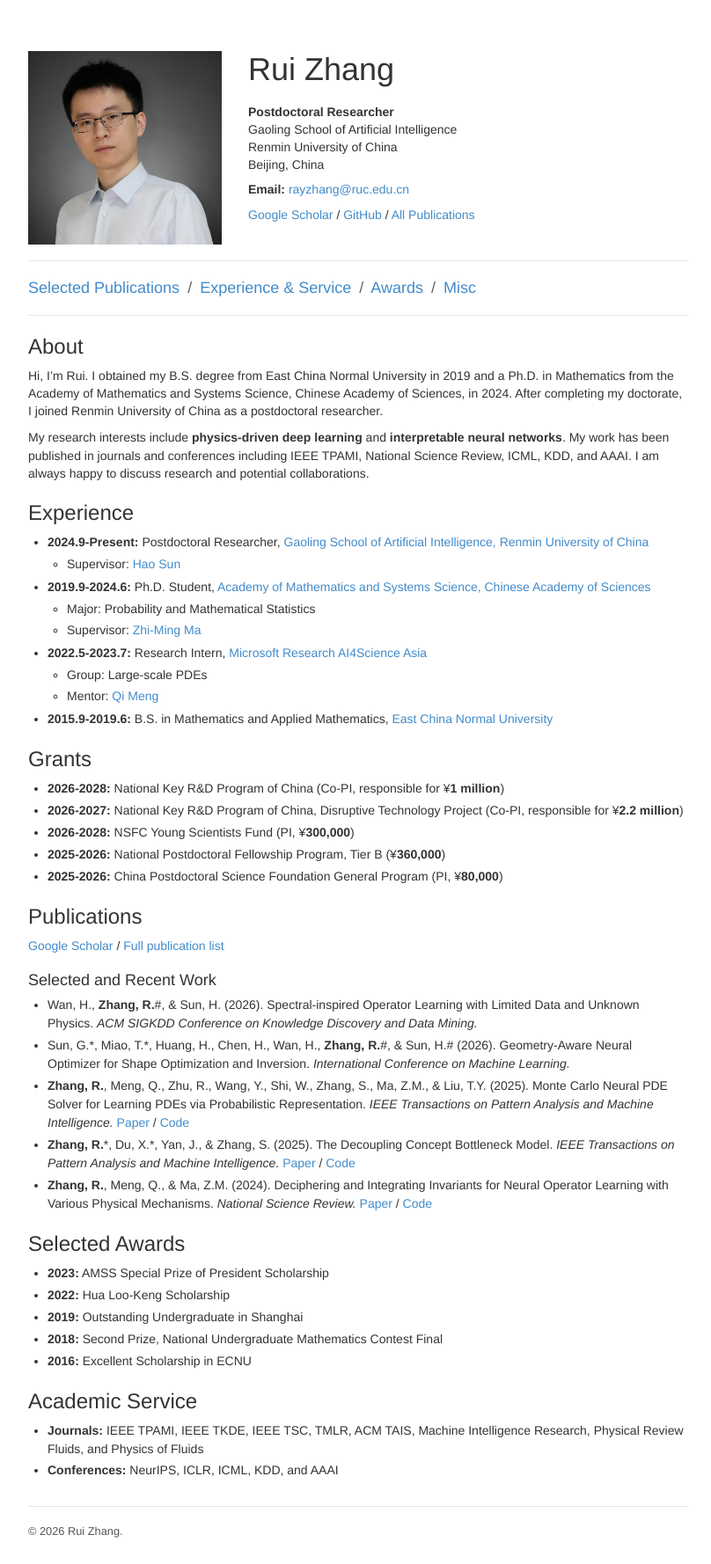
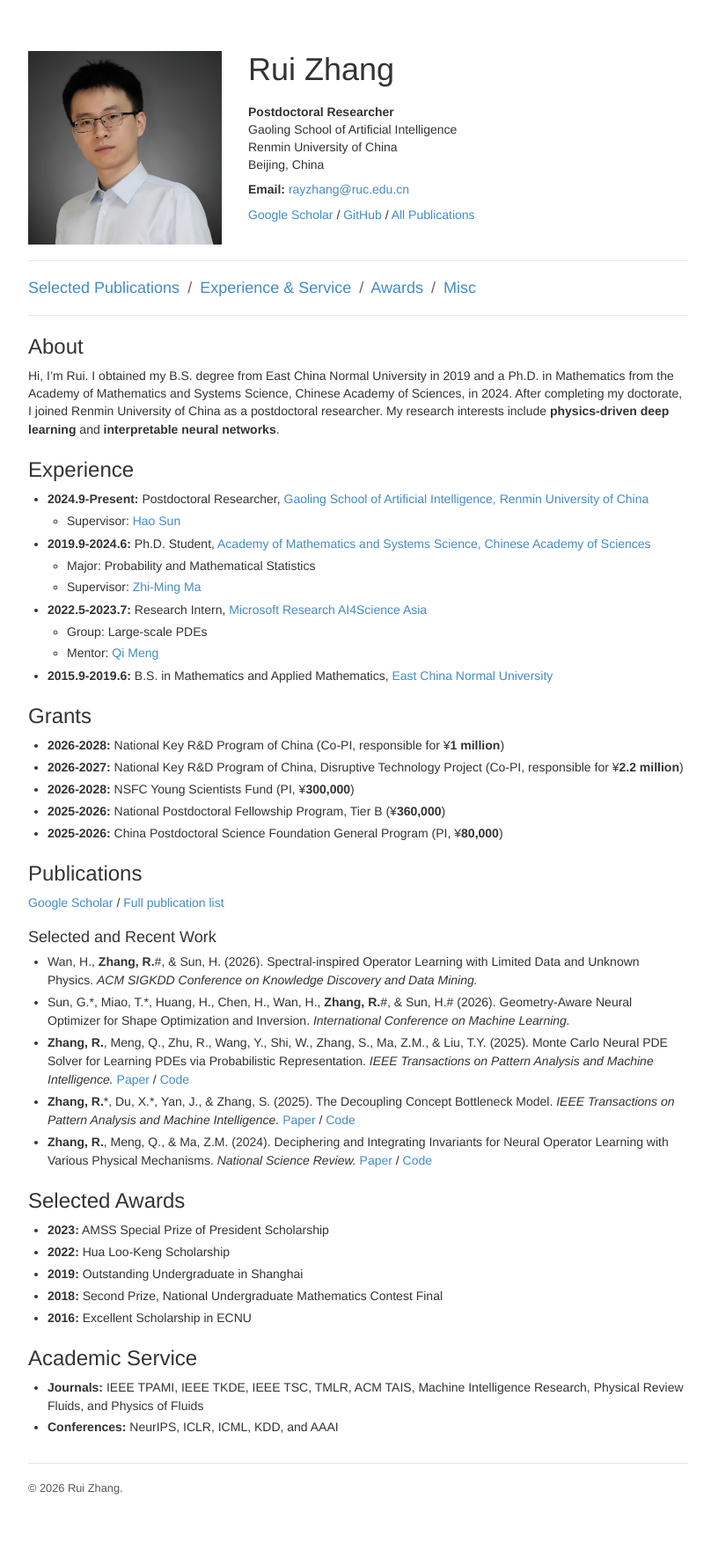
Before and after one commit to optray/optray.github.io, a Jekyll site: the page built from index.md, in a window 1280 px wide. Shown: the whole page at 88% size, without its empty margins (233-1041 px from the left). Built offline with Jekyll 4.4.1, drawn with Linux system fonts in a browser that asks for light colours; our own code applies the rules of GitHub Pages for plain Markdown files; after the commit the page ends 1729 px from its top, so only the background shows below that.

Commit message:
Update index.md

```diff
--- a/index.md
+++ b/index.md
@@ -6,9 +6,7 @@ description: Rui Zhang is a postdoctoral researcher working on physics-driven de
 # About
 {: #about }
 
-Hi, I'm Rui. I obtained my B.S. degree from East China Normal University in 2019 and a Ph.D. in Mathematics from the Academy of Mathematics and Systems Science, Chinese Academy of Sciences, in 2024. After completing my doctorate, I joined Renmin University of China as a postdoctoral researcher.
-
-My research interests include **physics-driven deep learning** and **interpretable neural networks**. My work has been published in journals and conferences including IEEE TPAMI, National Science Review, ICML, KDD, and AAAI. I am always happy to discuss research and potential collaborations.
+Hi, I'm Rui. I obtained my B.S. degree from East China Normal University in 2019 and a Ph.D. in Mathematics from the Academy of Mathematics and Systems Science, Chinese Academy of Sciences, in 2024. After completing my doctorate, I joined Renmin University of China as a postdoctoral researcher. My research interests include **physics-driven deep learning** and **interpretable neural networks**.
 
 # Experience
 {: #experience }
```
